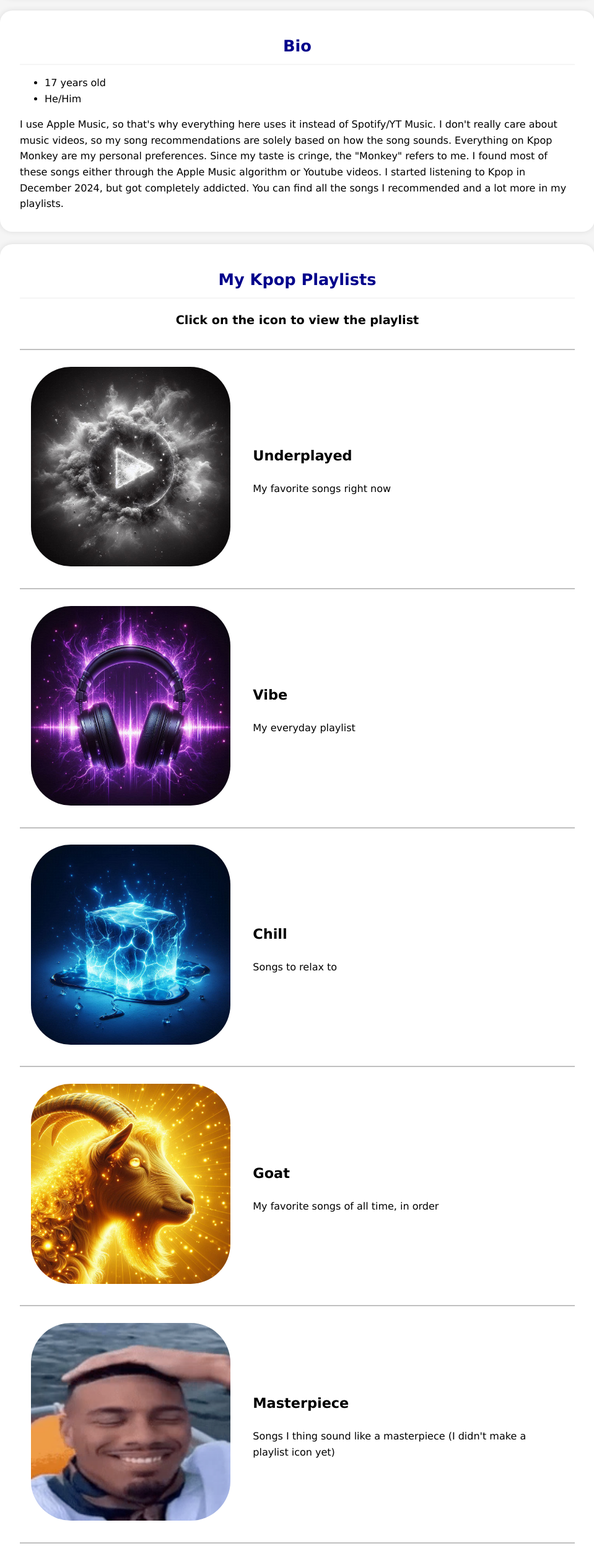
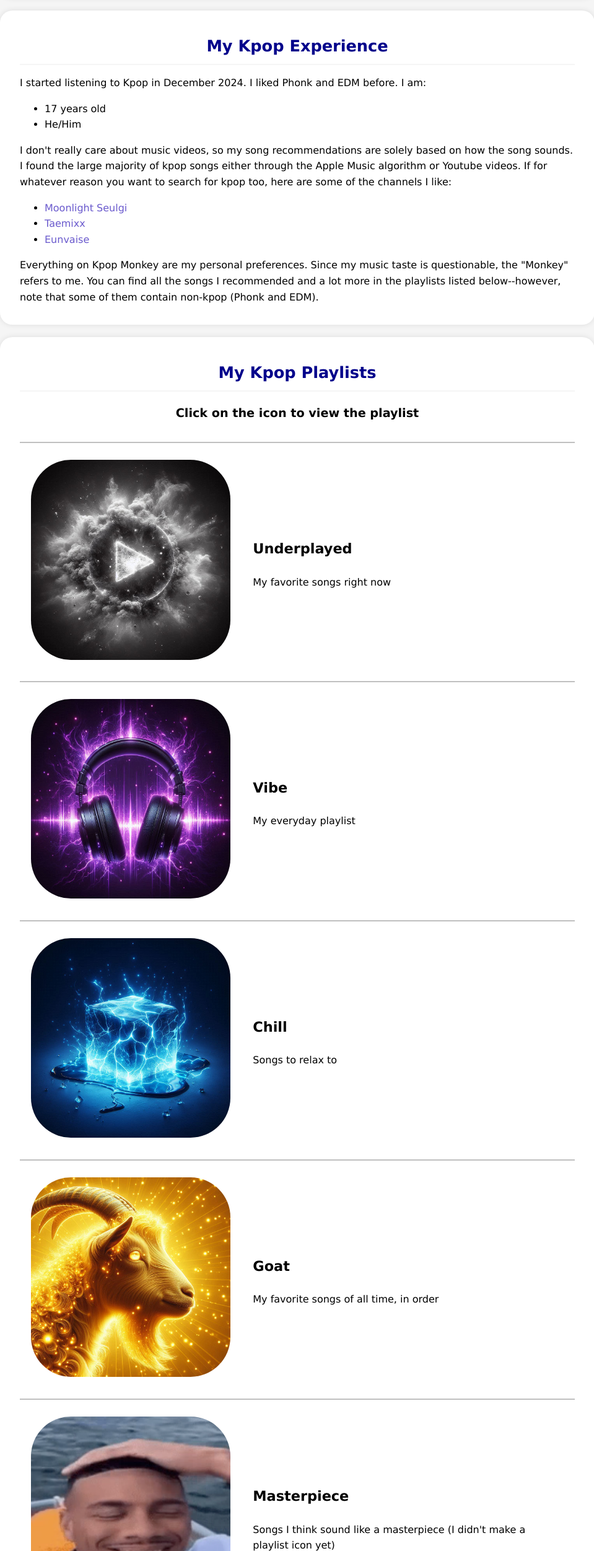
Before and after one commit to corpcooga/Final-Project, a plain HTML site: page aboutme.html in a window 1280 px wide. Shown: the part 297-2800 px from the top of the page at 62% size, without its empty margins (160-1119 px from the left). Drawn offline with Linux system fonts and the light colour scheme.

Commit message:
bio and playlist fix

```diff
--- a/aboutme.html
+++ b/aboutme.html
@@ -28,14 +28,20 @@
 			<p>Learn about me and my experience with Kpop</p>
 		</section>
 		<section>
-			<h2>Bio</h2>
+			<h2>My Kpop Experience</h2>
+			<p>I started listening to Kpop in December 2024. I liked Phonk and EDM before. I am:</p>
 			<ul>
 				<li>17 years old</li>
 				<li>He/Him</li>
 			</ul>
-			<p>I use Apple Music, so that's why everything here uses it instead of Spotify/YT Music. I don't really care about music videos, so my song recommendations are solely based on how the song sounds. Everything on Kpop Monkey are my personal preferences. Since my taste is cringe, the "Monkey" refers to me. I found most of these songs either through the Apple Music algorithm or Youtube videos. I started listening to Kpop in December 2024, but got completely addicted. You can find all the songs I recommended and a lot more in my playlists.</p>
+			<p>I don't really care about music videos, so my song recommendations are solely based on how the song sounds. I found the large majority of kpop songs either through the Apple Music algorithm or Youtube videos. If for whatever reason you want to search for kpop too, here are some of the channels I like:</p>
+			<ul>
+				<li><a href="https://www.youtube.com/@moonlightseulgi" target="_blank" title="moonlight seulgi youtube channel">Moonlight Seulgi</a></li>
+				<li><a href="https://www.youtube.com/@taemixx" target="_blank" title="taemixx youtube channel">Taemixx</a></li>
+				<li><a href="https://www.youtube.com/@eunvaise" target="_blank" title="eunvaise youtube channel">Eunvaise</a></li>
+			</ul>
+			<p>Everything on Kpop Monkey are my personal preferences. Since my music taste is questionable, the "Monkey" refers to me. You can find all the songs I recommended and a lot more in the playlists listed below--however, note that some of them contain non-kpop (Phonk and EDM).</p>
 			<!-- TODO include which youtube channels I used -->
-			<!-- TODO include favorite groups -->
 		</section>
 		<section>
 			<h2>My Kpop Playlists</h2>
@@ -53,7 +59,7 @@
 				</tr>
 				<tr>
 					<td>
-						<a href="https://music.apple.com/us/playlist/vibe/pl.u-MDAWkl3FW0Y97rY" target="_blank" alt="underplayed playlist"><img src="images/vibe_playlist_icon.jpeg" class="playlist_icon"></a>
+						<a href="https://music.apple.com/us/playlist/vibe/pl.u-MDAWkl3FW0Y97rY" target="_blank" alt="vibe playlist"><img src="images/vibe_playlist_icon.jpeg" class="playlist_icon"></a>
 					</td>
 					<td>
 						<h3>Vibe</h3>
@@ -62,7 +68,7 @@
 				</tr>
 				<tr>
 					<td>
-						<a href="https://music.apple.com/us/playlist/chill/pl.u-4JomaBlsa37z957" target="_blank" alt="underplayed playlist"><img src="images/chill_playlist_icon.jpeg" class="playlist_icon"></a>
+						<a href="https://music.apple.com/us/playlist/chill/pl.u-4JomaBlsa37z957" target="_blank" alt="chill playlist"><img src="images/chill_playlist_icon.jpeg" class="playlist_icon"></a>
 					</td>
 					<td>
 						<h3>Chill</h3>
@@ -71,7 +77,7 @@
 				</tr>
 				<tr>
 					<td>
-						<a href="https://music.apple.com/us/playlist/goat/pl.u-XkD0vRpCD87keq7" target="_blank" alt="underplayed playlist"><img src="images/goat_playlist_icon.jpeg" class="playlist_icon"></a>
+						<a href="https://music.apple.com/us/playlist/goat/pl.u-XkD0vRpCD87keq7" target="_blank" alt="goat playlist"><img src="images/goat_playlist_icon.jpeg" class="playlist_icon"></a>
 					</td>
 					<td>
 						<h3>Goat</h3>
@@ -80,14 +86,18 @@
 				</tr>
 				<tr>
 					<td>
-						<a href="https://music.apple.com/us/playlist/masterpiece/pl.u-r2yB1lBTPYb5W8b" target="_blank" alt="underplayed playlist"><img src="images/calm.png" class="playlist_icon"></a>
+						<a href="https://music.apple.com/us/playlist/masterpiece/pl.u-r2yB1lBTPYb5W8b" target="_blank" alt="masterpiece playlist"><img src="images/calm.png" class="playlist_icon"></a>
 					</td>
 					<td>
 						<h3>Masterpiece</h3>
-						<p>Songs I thing sound like a masterpiece (I didn't make a playlist icon yet)</p>
+						<p>Songs I think sound like a masterpiece (I didn't make a playlist icon yet)</p>
 					</td>
 				</tr>
 			</table>
+		</section>
+		<!-- TODO -->
+		<section>
+			<h2>My favorite kpop groups</h2>
 		</section>
 	</main>
 	<footer>
--- a/style.css
+++ b/style.css
@@ -106,12 +106,12 @@ h2 {
 }
 
 a {
-	color: mediumslateblue;
+	color: slateblue;
 	text-decoration: none;
 }
 
 a:hover {
-	color: slateblue;
+	color: lightskyblue;
 }
 
 iframe {
```
